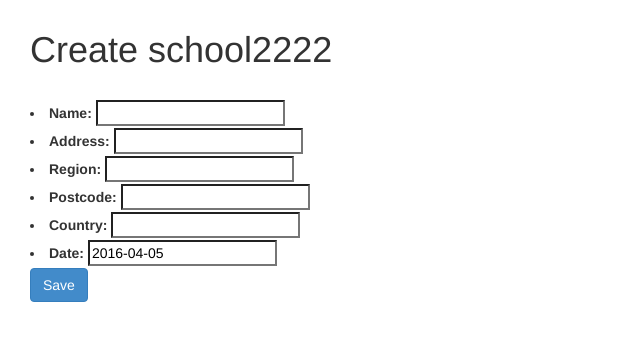
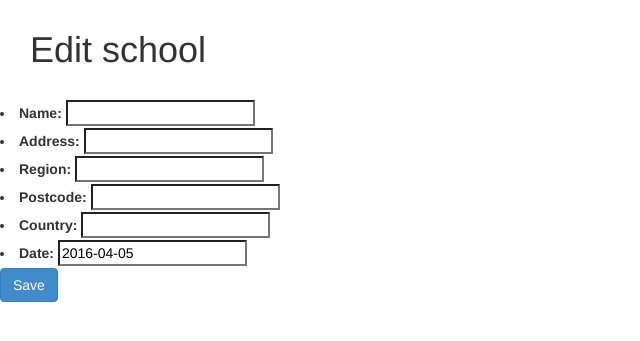
Before and after one commit to elcolie/fight, a Django app: template hopes/templates/hopes/school_form.html in a window 1280 px wide. Shown: the top 341 px of the page, without its empty margins (0-640 px from the left). Run offline with Django 3.2, Linux system fonts and the light colour scheme; the template is opened without the code that fills it: values that come from a table or form of the project are taken from there, others are empty; data comes from the database, SQL or seed files in the repository; parts of the project's set-up code (start-up, migrations or seed data) failed here and were passed over.

Commit message:
test object passing to html rendering step. Same template but different action. Edit or Create

```diff
--- a/hopes/templates/hopes/school_form.html
+++ b/hopes/templates/hopes/school_form.html
@@ -6,8 +6,8 @@
     <link href="{% static 'css/bootstrap.css' %}" rel="stylesheet">
 </head>
 <body>
-<h1 style="margin: 30px">{% if hope %}Edit note{% else %}Create school2222{% endif %}</h1>
-<div style="margin: 30px">
+<h1 style="margin: 30px">{% if school %}Edit school{% else %}Create school{% endif %}</h1>
+<div style="margin: 30px>
     <form method="POST" action=".">
         {% csrf_token %}
         {{ form.as_ul }}
```
